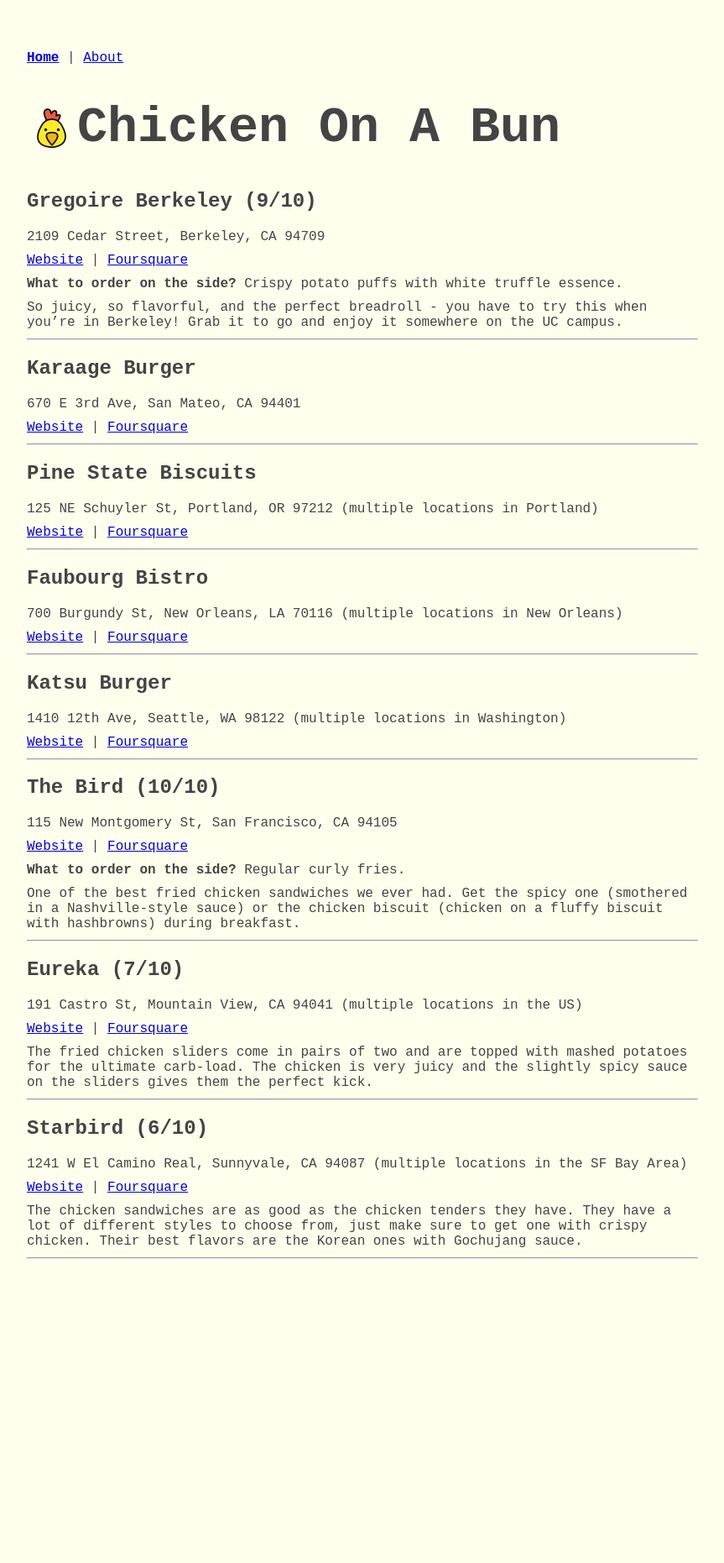
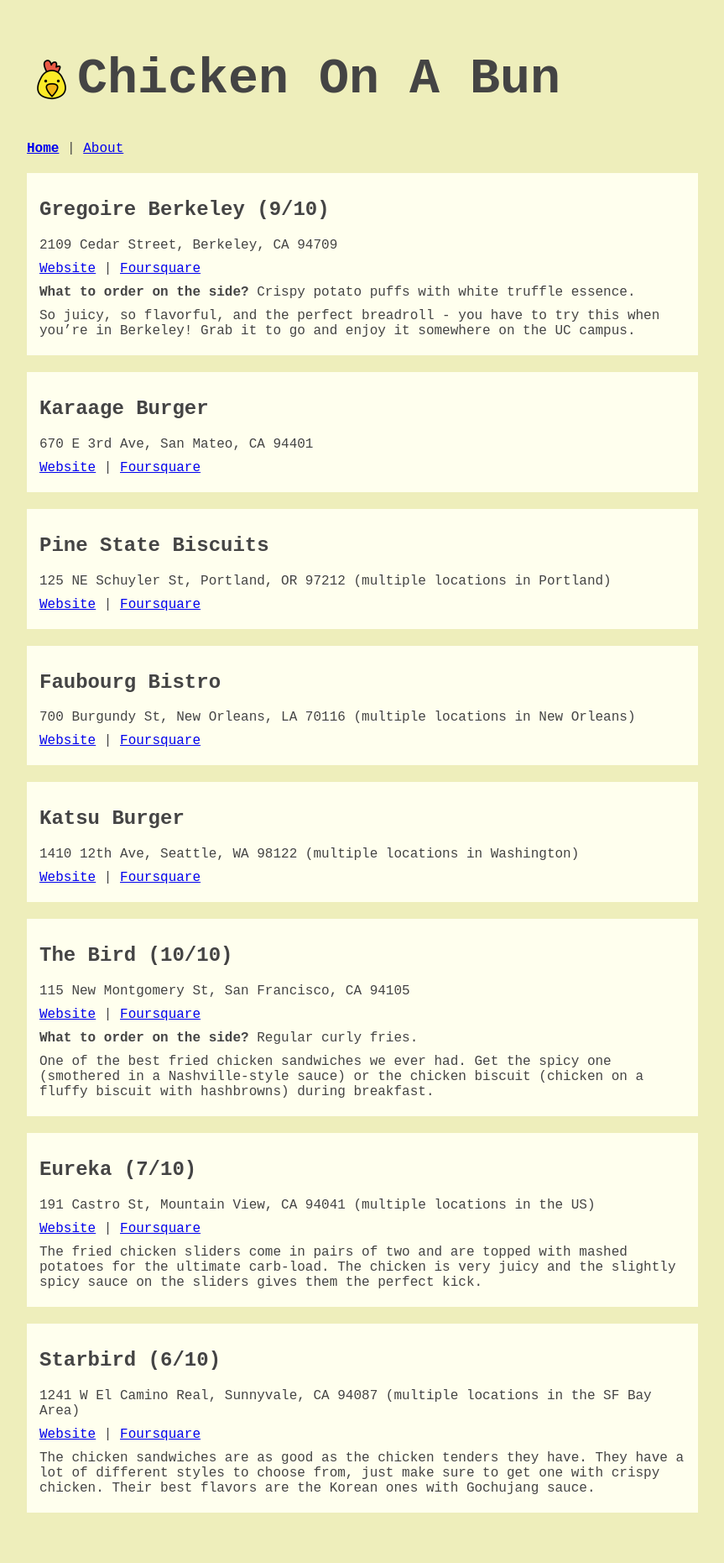
Before and after one commit to stefanthoss/chickenonabun, a Jekyll site: the page built from index.html, in a window 1280 px wide. Shown: the whole page at 84% size, without its empty margins (208-1071 px from the left). Built offline with Jekyll 4.4.1, drawn with Linux system fonts in a browser that asks for light colours; before the commit the page ends 1559 px from its top, so only the background shows below that.

Commit message:
Added style boxes

```diff
--- a/_layouts/default.html
+++ b/_layouts/default.html
@@ -11,11 +11,11 @@
   </head>
 
   <body>
-    {% include navigation.html %}
     <h1>
       <img src="/img/chicken.png" alt="Chicken icon" class="header-icon" />{{
       page.title }}
     </h1>
+    {% include navigation.html %}
     {{ content }}
   </body>
 </html>
--- a/about.html
+++ b/about.html
@@ -2,4 +2,4 @@
 title: About
 ---
 
-<p>All about fried chicken sandwiches.</p>
+<p class="restaurant">All about fried chicken sandwiches.</p>
--- a/assets/style.css
+++ b/assets/style.css
@@ -1,9 +1,13 @@
 body {
   margin: 60px auto;
   font-family: "Courier New", Courier, monospace;
-  background-color: #ffffee;
+  background-color: #eeeebb;
   color: #444444;
   width: 800px;
+}
+
+nav {
+  margin-bottom: 20px;
 }
 
 h1 {
@@ -23,6 +27,12 @@
   font-weight: bold;
 }
 
+.restaurant {
+  background-color: #ffffee;
+  padding: 10px 15px 10px 15px;
+  margin-bottom: 20px;
+}
+
 @media screen and (max-width: 600px) {
   body {
     margin: 10px auto;
--- a/index.html
+++ b/index.html
@@ -3,6 +3,7 @@
 ---
 
 {% for post in site.posts %}
+<div class="restaurant">
 <h2>{{ post.title }}{% if post.rating %} ({{ post.rating }}/10){% endif %}</h2>
 <p>
   {{ post.address }}{% if post.multiple-loc %} (multiple locations in {{
@@ -16,5 +17,5 @@
 <p><b>What to order on the side?</b> {{ post.side-order }}.</p>
 {% endif %} {{ post.excerpt }}
 <!-- <p>Visited: {{ post.date | date_to_string }}</p> -->
-<hr />
+</div>
 {% endfor %}
```
